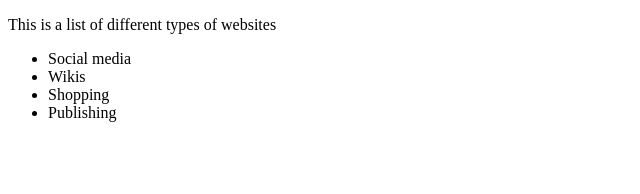
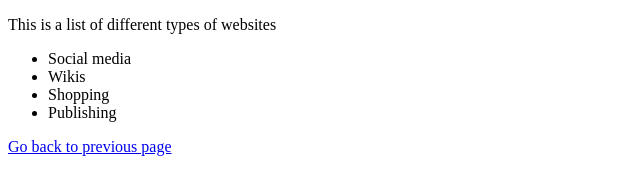
Before and after one commit to cse23-010/hello-world, a plain HTML site: page activity2.html in a window 1280 px wide. Shown: the whole page, without its empty margins (0-640 px from the left). Drawn offline with Linux system fonts and the light colour scheme.

Commit message:
Update activity2.html

```diff
--- a/activity2.html
+++ b/activity2.html
@@ -11,6 +11,8 @@
       <li>Shopping</li>
       <li>Publishing</li>
     </ul>
+    <a href = "activity1.html">Go back to previous page</a>
+
 
   </body>
 
```
